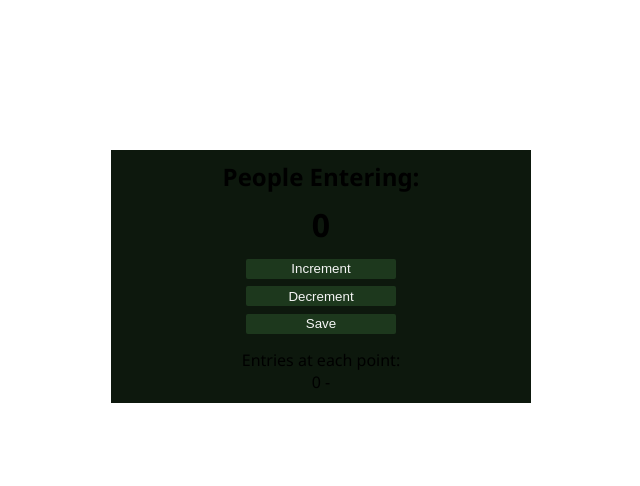
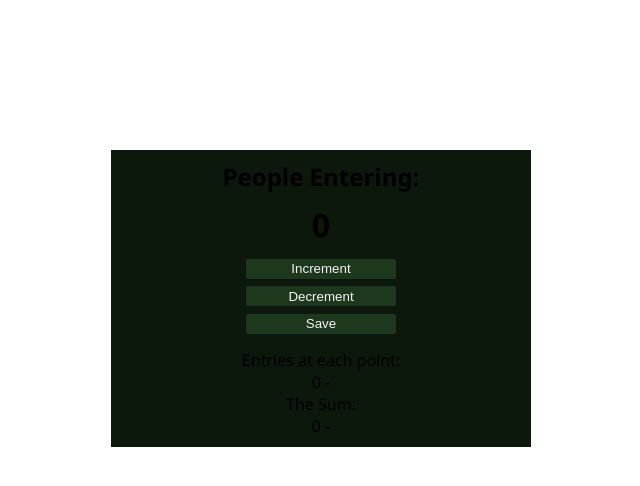
Before and after one commit to John-developer-18/Passenger-Counter-App, a plain HTML site: page index.html in a window 1280 px wide. Both pictures are taken after a click on the button "Save". Shown: the whole page, without its empty margins (319-959 px from the left). Drawn offline with Linux system fonts and the light colour scheme.

Commit message:
Finally got the sum to work

```diff
--- a/index.html
+++ b/index.html
@@ -14,6 +14,7 @@
     <button class="btn2" onclick="decrement()">Decrement</button><br>
     <button class="btn3" onclick="save()">Save</button><br>
     Entries at each point:<p id="save-str"></p>
+    The Sum:<p id="sum-str"></p>
   </main>
 </body>
 <script src="index.js"></script>
--- a/index.js
+++ b/index.js
@@ -1,7 +1,9 @@
 
-let counter = document.getElementById("counter")
-let saver = document.getElementById("save-str")
+let counter = document.getElementById("counter");
+let saver = document.getElementById("save-str");
+let sumr = document.getElementById("sum-str");
 let count = 0;
+let saveArr=[];
 
 function increment(){
     count++;
@@ -19,6 +21,18 @@ function decrement(){
 }
 
 function save(){
+    saveArr.push(count);
+
+
+    let sum=0;
+
+    for (i=0; i<saveArr.length; i++){
+        sum+=saveArr[i];
+    }
+      sumr.textContent+=sum+" "+"-";
+        console.log(saveArr);
+
+
     let save=count + " - ";
 
     saver.textContent+=save;
```
